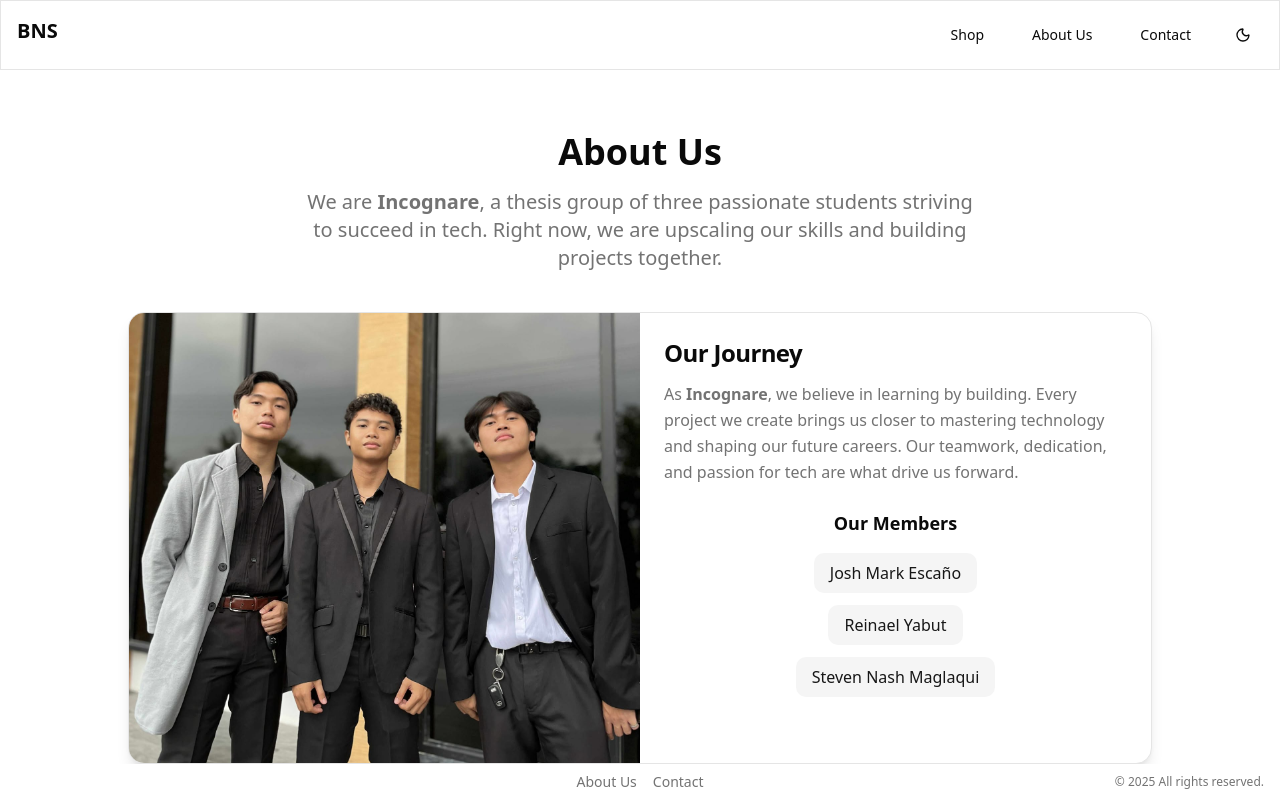
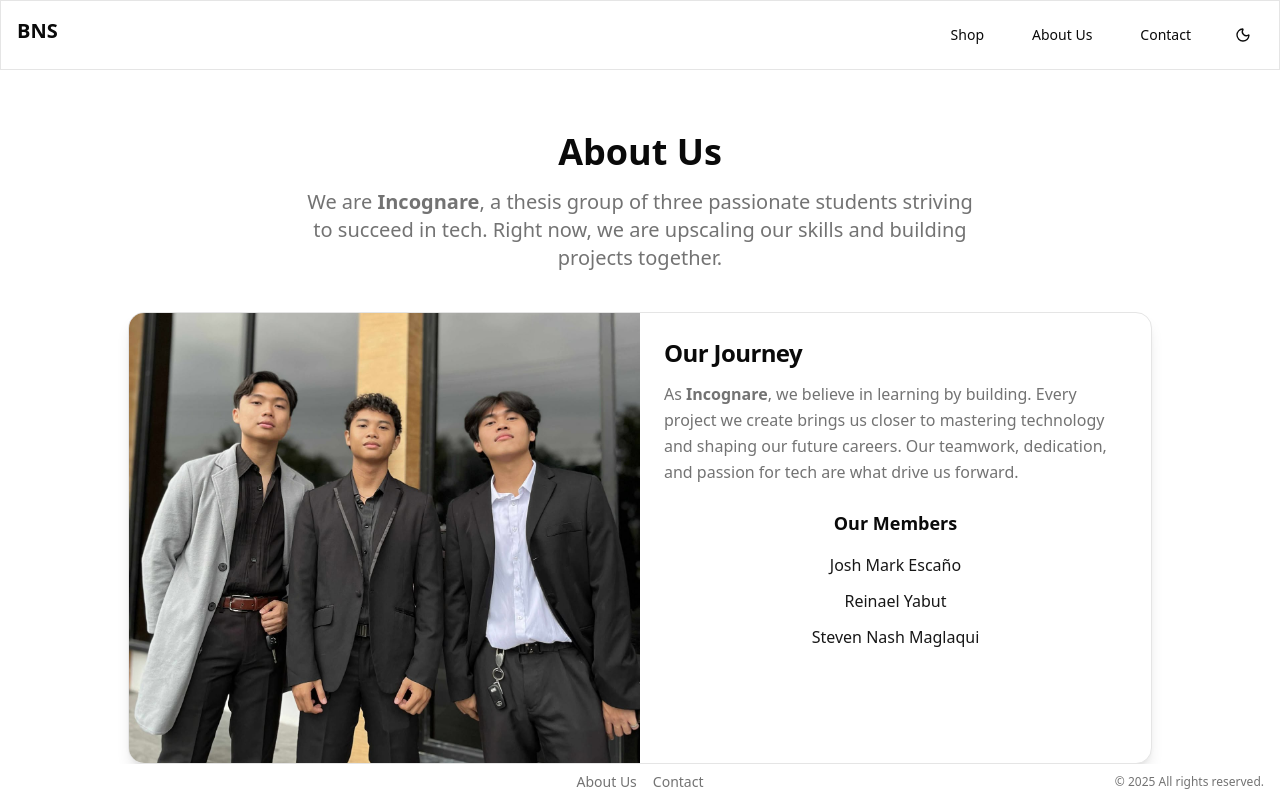
Before and after one commit to yabswannalearn/Bai-and-Sel, a Next.js app in the folder client/: page /about in a window 1280 px wide. Built offline with nearby package versions, Linux system fonts and the light colour scheme.

Commit message:
feat: about us design v2

```diff
--- a/client/src/app/(users)/about/page.tsx
+++ b/client/src/app/(users)/about/page.tsx
@@ -16,7 +16,7 @@ export default function AboutUs() {
           animate={{ opacity: 1 }}
           transition={{ duration: 0.5 }}
         >
-          <div className="flex flex-col items-center justify-center min-h-screen px-4 sm:px-6 md:px-12 pt-24">
+          <div className="flex flex-col items-center justify-center min-h-screen px-4 sm:px-6 md:px-12 pt-24 overflow-hidden">
             <h1 className="text-2xl sm:text-3xl md:text-4xl font-bold mb-4 text-center md:text-left">
               About Us
             </h1>
@@ -65,6 +65,7 @@ export default function AboutUs() {
                   </p>
 
                   {/* Members Section */}
+                  {/* Members Section - moved just below */}
                   <div className="flex flex-col items-center justify-center mt-6">
                     <h3 className="text-lg font-semibold mb-4">Our Members</h3>
                     <ul className="space-y-3 text-center">
@@ -73,7 +74,7 @@ export default function AboutUs() {
                           href="https://github.com/juicemark"
                           target="_blank"
                           rel="noopener noreferrer"
-                          className="inline-block px-4 py-2 rounded-lg bg-muted hover:bg-muted/70 text-primary font-medium transition"
+                          className="text-primary font-medium hover:text-primary/70 hover:underline transition-colors duration-300"
                         >
                           Josh Mark Escaño
                         </a>
@@ -83,7 +84,7 @@ export default function AboutUs() {
                           href="https://github.com/yabswannalearn"
                           target="_blank"
                           rel="noopener noreferrer"
-                          className="inline-block px-4 py-2 rounded-lg bg-muted hover:bg-muted/70 text-primary font-medium transition"
+                          className="text-primary font-medium hover:text-primary/70 hover:underline transition-colors duration-300"
                         >
                           Reinael Yabut
                         </a>
@@ -93,7 +94,7 @@ export default function AboutUs() {
                           href="https://github.com/nashmglq"
                           target="_blank"
                           rel="noopener noreferrer"
-                          className="inline-block px-4 py-2 rounded-lg bg-muted hover:bg-muted/70 text-primary font-medium transition"
+                          className="text-primary font-medium hover:text-primary/70 hover:underline transition-colors duration-300"
                         >
                           Steven Nash Maglaqui
                         </a>
```
